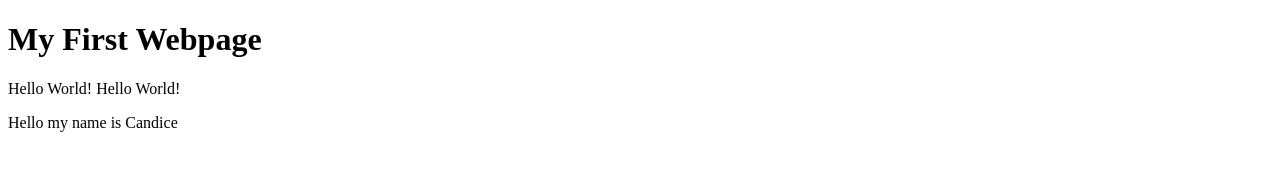
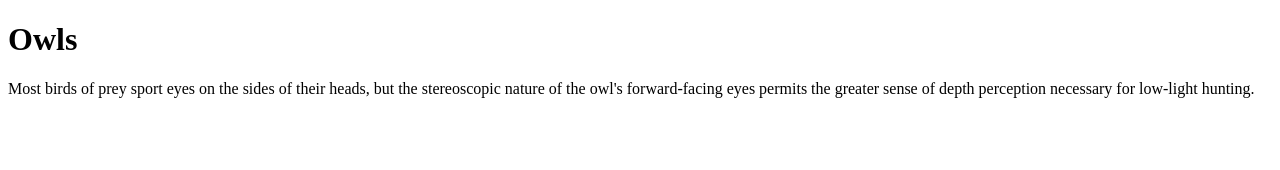
Before and after one commit to candicefabre/candicefabre.github.io, a plain HTML site: page index.html in a window 1280 px wide. Drawn offline with Linux system fonts and the light colour scheme.

Commit message:
New added

```diff
--- a/index.html
+++ b/index.html
@@ -1,14 +1,15 @@
 <!DOCTYPE html>
     <html>
     <head>
-          <title>Hello World</title>
+     <title>I love owls</title>
     </head>
 
     <body>
-
-            <h1>My First Webpage</h1>
-            <p>Hello World! Hello World!</p>
-            <p>Hello my name is Candice </p>
-
+        <h1>Owls</h1>
+        <p>
+        Most birds of prey sport eyes on the sides of their heads,
+        but the stereoscopic nature of the owl's forward-facing eyes permits the greater
+        sense of depth perception necessary for low-light hunting.
+        </p>
   </body>
 </html>
```
Lines whose indentation alone changed are shown as unchanged.
